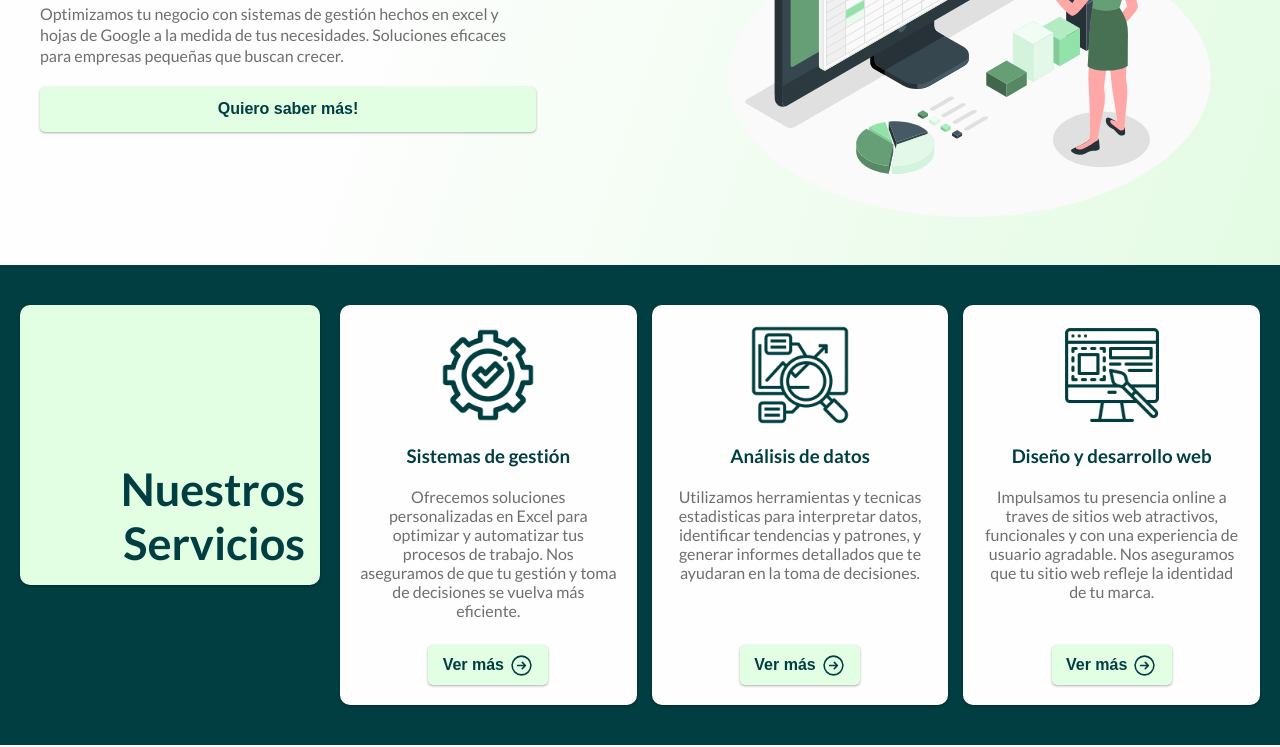
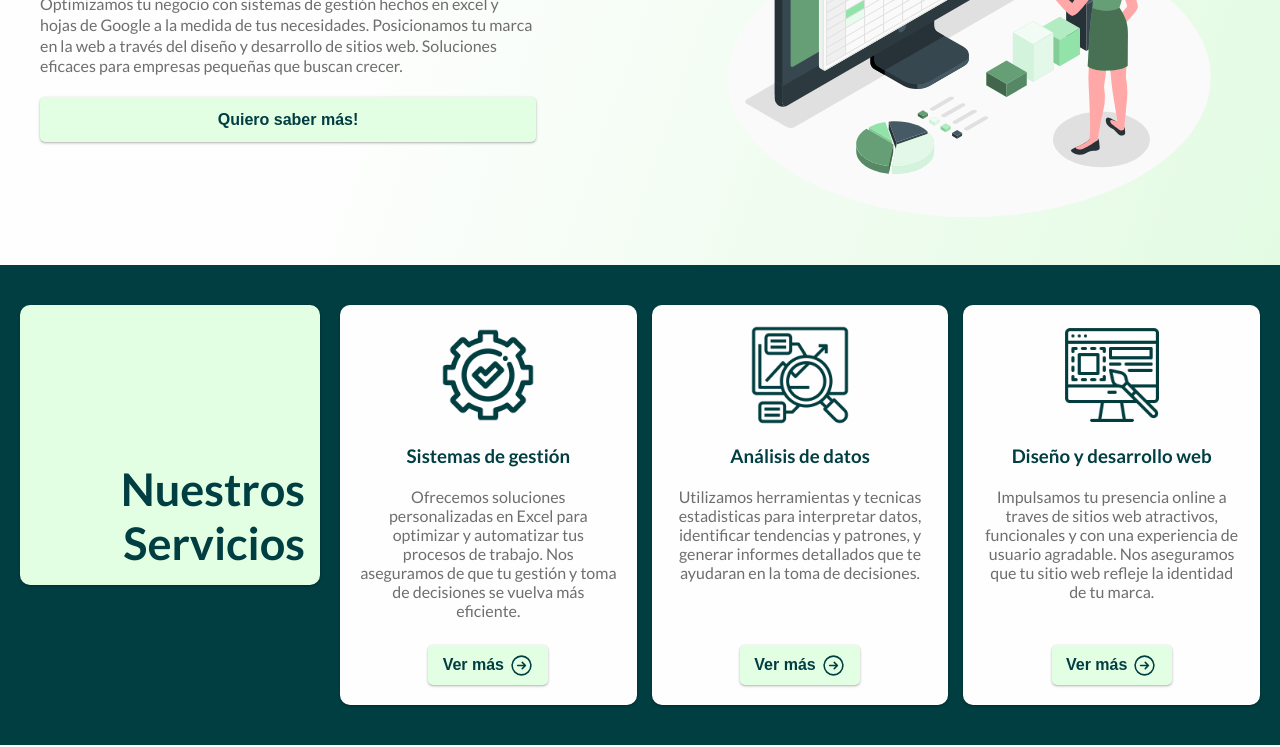
Before and after one commit to TobiasMolinero/matob-astro, an Astro site: page / in a window 1280 px wide. Shown: the part 353-1100 px from the top of the page. Built offline with nearby package versions, Linux system fonts and the light colour scheme; Astro itself is replaced by a stand-in of ours.

Commit message:
change texto del hero

```diff
--- a/src/components/Hero.astro
+++ b/src/components/Hero.astro
@@ -32,7 +32,7 @@ import { Button, hero_image } from '@lib'
 <section class="hero">
     <div class="content" id="heroText">
         <h1 class="title">Impulsá tu negocio al siguiente nivel!</h1>
-        <p class="text">Optimizamos tu negocio con sistemas de gestión hechos en excel y hojas de Google a la medida de tus necesidades. Soluciones eficaces para empresas pequeñas que buscan crecer.</p>
+        <p class="text">Optimizamos tu negocio con sistemas de gestión hechos en excel y hojas de Google a la medida de tus necesidades. Posicionamos tu marca en la web a través del diseño y desarrollo de sitios web. Soluciones eficaces para empresas pequeñas que buscan crecer.</p>
         <div class="container-button">
             <Button > Quiero saber más!</Button>
         </div>
--- a/src/config/global.css
+++ b/src/config/global.css
@@ -30,8 +30,8 @@
 
 :root {
   scroll-behavior: smooth;
-  /* scrollbar-width: thin; */
-  /* scrollbar-color: var(--bg-button) transparent; */
+  scrollbar-width: thin;
+  scrollbar-color: var(--title) transparent;
   --title: rgb(0, 62, 66);
   --bg-button: rgb(227, 255, 227);
   --text: rgb(110, 110, 110);
```
